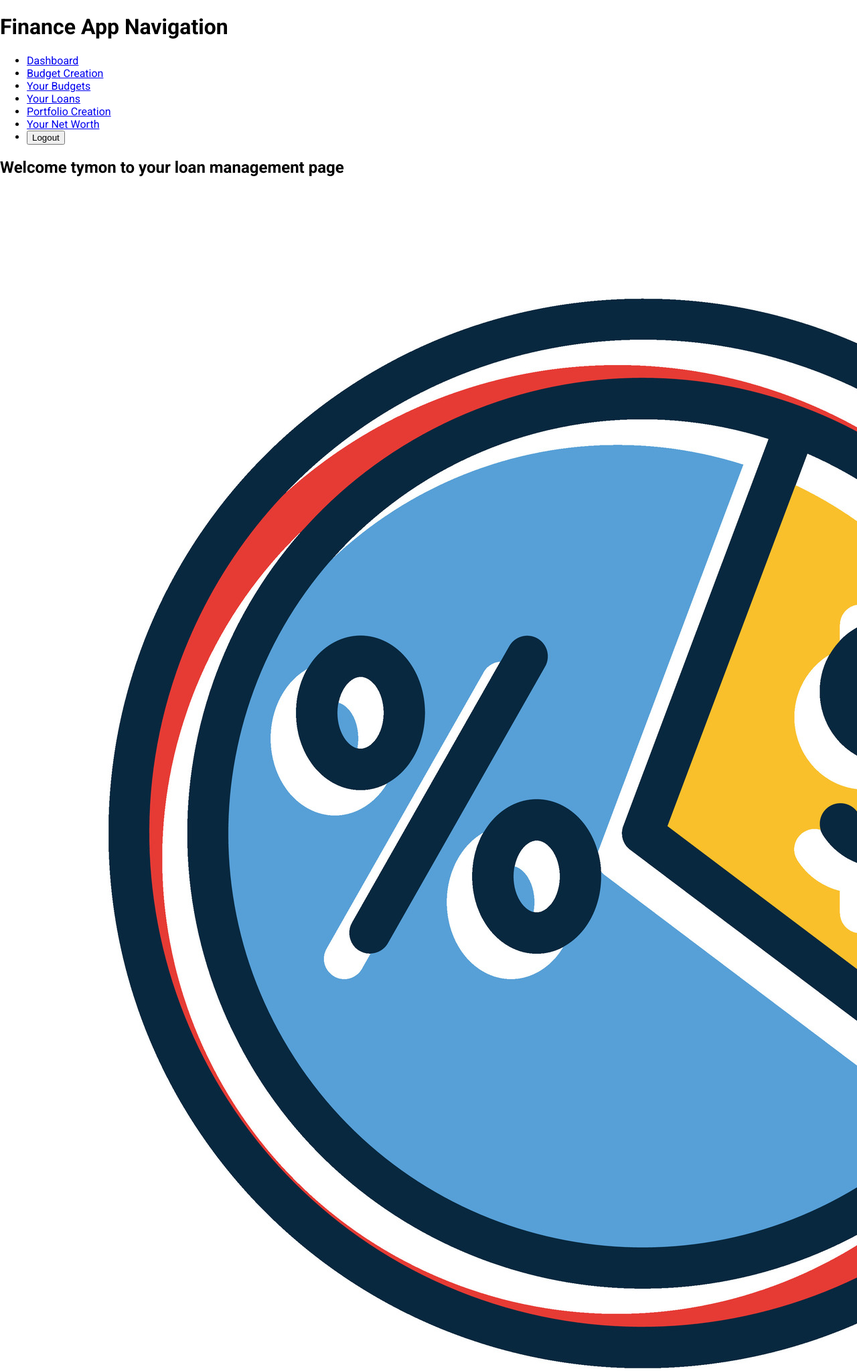
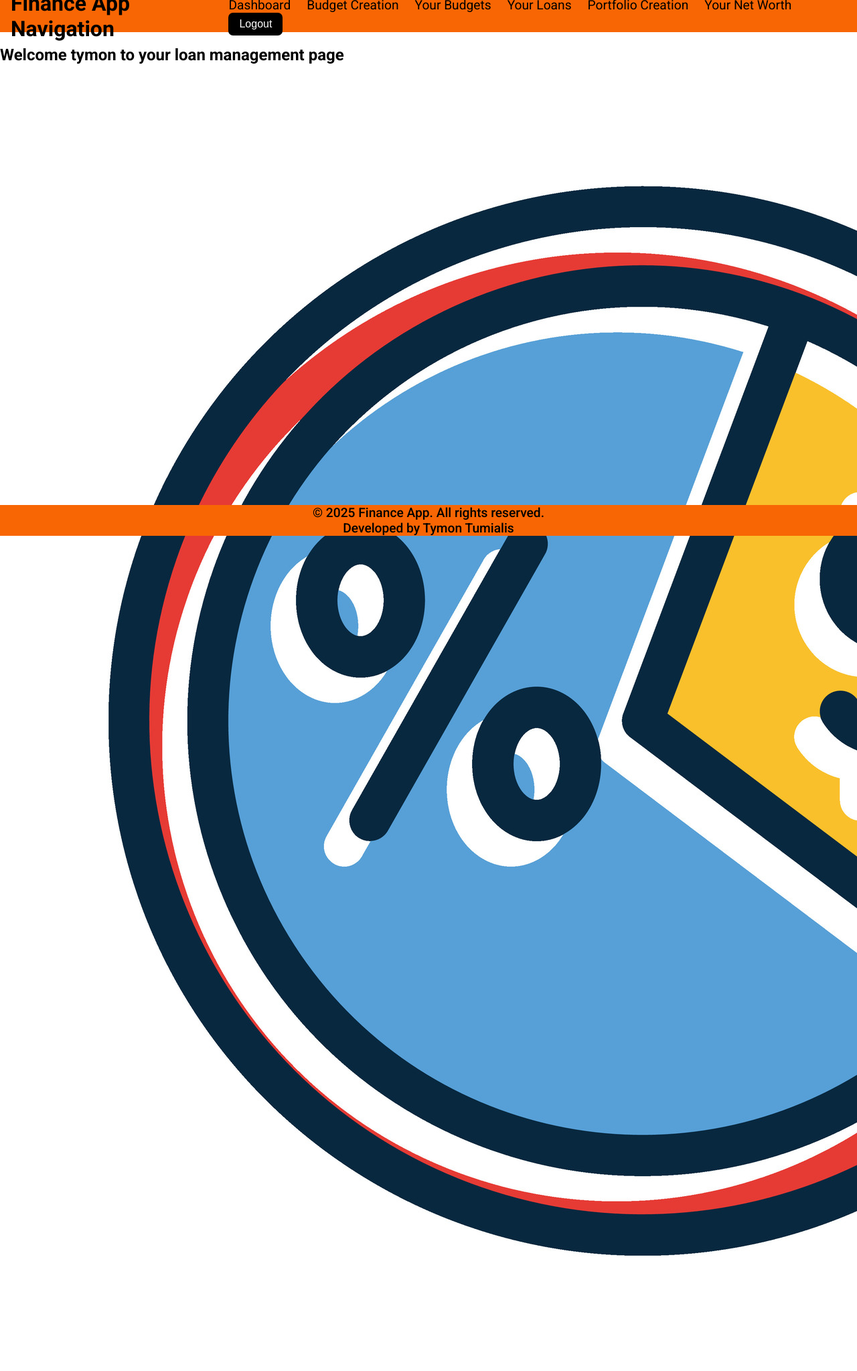
Before and after one commit to tymoneq/finance_app, a Django app: page /dashboard/loans/ in a window 1280 px wide; the page is wider, and only the part inside the window is pictured. Shown: the top 2047 px of that part at 67% size. Run offline with Django 5.2, Linux system fonts and the light colour scheme; a user stored in the database is signed in; data comes from the database, SQL or seed files in the repository; both versions use the stored data as it was after the commit; some web fonts are replaced.

Commit message:
added footer and styles to dashboard and budget creation

```diff
--- a/finance_app/dashboard/functions/pieChart.py
+++ b/finance_app/dashboard/functions/pieChart.py
@@ -58,7 +58,7 @@ def create_pie_chart_from_form(budget_form, formset, context):
             )
 
     if chart.percentage_sum < 0:
-        context["error"] = "Total percentage cannot exceed 100%"
+        context["message"] = "Total percentage cannot exceed 100%"
         return context
 
     return chart.build_chart()
--- a/finance_app/dashboard/static/dashboard/header.css
+++ b/finance_app/dashboard/static/dashboard/header.css
@@ -0,0 +1,66 @@
+.header {
+  background-color: rgb(248, 102, 4);
+  margin: 0;
+  z-index: 10;
+  width: 100%;
+  height: 3rem;
+  padding: 8px 16px;
+  top: 0;
+  left: 0;
+  display: flex;
+  justify-content: space-between;
+  align-items: center;
+}
+
+.header__h1 {
+  color: rgb(0, 0, 0);
+  font-size: 2em;
+  display: inline-block;
+  margin: 0;
+}
+
+.header__nav__ul {
+  list-style-type: none;
+  padding: 0;
+  margin: 0;
+}
+
+.header__nav__li {
+  display: inline-block;
+  margin-right: 20px;
+}
+
+.header__nav__li a {
+  text-decoration: none;
+  color: rgb(0, 0, 0);
+  font-size: 1.2em;
+}
+
+.header__nav__li a:hover,
+.header__nav__li a:active {
+  color: rgb(255, 255, 255);
+  font-size: 1.3em;
+  font-weight: bold;
+}
+
+.header__nav__form {
+  display: inline-block;
+}
+
+.header__nav__li__button {
+  background-color: rgb(0, 0, 0);
+  color: rgb(255, 255, 255);
+  border: none;
+  cursor: pointer;
+  padding: 8px 16px;
+  font-size: 1em;
+  margin: 0px;
+  border-radius: 7px;
+}
+
+.header__nav__li__button:hover,
+.header__nav__li__button:active {
+  background-color: rgb(92, 92, 92);
+  font-size: 1.1em;
+  font-weight: bold;
+}
--- a/finance_app/dashboard/templates/dashboard/budget_detail_view.html
+++ b/finance_app/dashboard/templates/dashboard/budget_detail_view.html
@@ -3,6 +3,12 @@
 
 {% block title %}
 {{ budget.budget_name }} - Budget Detail
+{% endblock %}
+
+
+{% block css_files %}
+  <link rel="stylesheet" type="text/css" href="{% static 'dashboard/budget_creation.css' %}">
+    <link rel="stylesheet" type="text/css" href="{% static 'dashboard/header.css' %}">
 {% endblock %}
 
 {% block content %}
--- a/finance_app/dashboard/templates/dashboard/include/header.html
+++ b/finance_app/dashboard/templates/dashboard/include/header.html
@@ -1,16 +1,16 @@
-<header>
-  <h1>Finance App Navigation</h1>
-  <nav>
-    <ul>
-      <li><a href="{% url 'dashboard' %}">Dashboard</a></li>
-      <li><a href="{% url 'budget_creation' %}">Budget Creation</a></li>
-      <li><a href="{% url 'your_budget' %}">Your Budgets</a></li>
-      <li><a href="{% url 'loans' %}">Your Loans</a></li>
-      <li><a href="{% url 'portfolio_creation' %}">Portfolio Creation</a></li>
-      <li><a href="{% url 'net_worth' %}">Your Net Worth</a></li>
-      <form action="{% url 'logout' %}" method="post">
+<header class="header">
+  <h1 class="header__h1">Finance App Navigation</h1>
+  <nav class ="header__nav">
+    <ul class="header__nav__ul">
+      <li class="header__nav__li"><a href="{% url 'dashboard' %}">Dashboard</a></li>
+      <li class="header__nav__li"><a href="{% url 'budget_creation' %}">Budget Creation</a></li>
+      <li class="header__nav__li"><a href="{% url 'your_budget' %}">Your Budgets</a></li>
+      <li class="header__nav__li"><a href="{% url 'loans' %}">Your Loans</a></li>
+      <li class="header__nav__li"><a href="{% url 'portfolio_creation' %}">Portfolio Creation</a></li>
+      <li class="header__nav__li"><a href="{% url 'net_worth' %}">Your Net Worth</a></li>
+      <form action="{% url 'logout' %}" method="post" class="header__nav__form">
         {% csrf_token %}
-        <li><button type="submit">Logout</button></li>
+        <li class="header__nav__li"><button type="submit" class="header__nav__li__button">Logout</button></li>
       </form>
     </ul>
   </nav>
--- a/finance_app/dashboard/templates/dashboard/loan_view.html
+++ b/finance_app/dashboard/templates/dashboard/loan_view.html
@@ -5,6 +5,12 @@
 {% block title %}
 {{ user.username }}'s Loans View
 {% endblock %}
+
+{% block css_files %}
+  <link rel="stylesheet" type="text/css" href="{% static 'dashboard/budget_creation.css' %}">
+    <link rel="stylesheet" type="text/css" href="{% static 'dashboard/header.css' %}">
+{% endblock %}
+
 
 {% block content %}
 {% include 'dashboard/include/header.html' %}
--- a/finance_app/dashboard/templates/dashboard/net_worth.html
+++ b/finance_app/dashboard/templates/dashboard/net_worth.html
@@ -4,6 +4,12 @@
 {% block title %}
 {{ user.username }}'s Net Worth
 {% endblock %}
+
+{% block css_files %}
+  <link rel="stylesheet" type="text/css" href="{% static 'dashboard/budget_creation.css' %}">
+    <link rel="stylesheet" type="text/css" href="{% static 'dashboard/header.css' %}">
+{% endblock %}
+
 
 {% block content %}
 
--- a/finance_app/dashboard/templates/dashboard/portfolio_creation.html
+++ b/finance_app/dashboard/templates/dashboard/portfolio_creation.html
@@ -6,6 +6,12 @@
 {{ user.username }}'s Portfolio
 
 {%endblock %}
+
+{% block css_files %}
+  <link rel="stylesheet" type="text/css" href="{% static 'dashboard/budget_creation.css' %}">
+    <link rel="stylesheet" type="text/css" href="{% static 'dashboard/header.css' %}">
+{% endblock %}
+
 
 {% block content %}
 {% include 'dashboard/include/header.html' %}
--- a/finance_app/dashboard/views.py
+++ b/finance_app/dashboard/views.py
@@ -91,11 +91,17 @@ class BudgetView(LoginRequiredMixin, View):
                 budget_name = budget_form.cleaned_data.get("budget_name")
                 money_amount = budget_form.cleaned_data.get("money_amount")
                 user = request.user
-
-                budget = Budget.objects.create(
-                    user_name=user, budget_name=budget_name, amount=money_amount
-                )
-                budget.save()
+                # Check if a budget with the same name already exists for the user
+                if Budget.objects.filter(user_name=user, budget_name=budget_name).exists():
+                    context["message"] = "A budget with this name already exists."
+                    return render(
+                        request, "dashboard/budget_creation.html", context
+                    )
+                else:
+                    budget = Budget.objects.create(
+                        user_name=user, budget_name=budget_name, amount=money_amount
+                    )
+                    budget.save()
 
                 for form in formset:
 
--- a/finance_app/finance_app/settings.py
+++ b/finance_app/finance_app/settings.py
@@ -117,7 +117,7 @@ USE_TZ = True
 # Static files (CSS, JavaScript, Images)
 # https://docs.djangoproject.com/en/5.2/howto/static-files/
 
-STATIC_URL = "static/"
+STATIC_URL = "/static/"
 STATICFILES_DIRS = [
     BASE_DIR / "static",  # Directory for static files
 ]
--- a/finance_app/login/static/login/header.css
+++ b/finance_app/login/static/login/header.css
@@ -1,5 +1,5 @@
 .header-login {
-  background-color: rgb(255, 136, 0);
+  background-color: rgb(248, 102, 4);
   margin: 0;
   z-index: 10;
   width: 100%;
--- a/finance_app/login/static/login/login.css
+++ b/finance_app/login/static/login/login.css
@@ -5,7 +5,7 @@
 }
 
 .login-section {
-  background-color: rgb(248, 150, 4);
+  background-color: rgb(248, 102, 4);
   margin: 0;
   border-radius: 10px;
   box-shadow: 5px 10px 10px 7px #888888;
--- a/finance_app/login/static/login/register.css
+++ b/finance_app/login/static/login/register.css
@@ -5,7 +5,7 @@
 }
 
 .register-section {
-  background-color: rgb(248, 150, 4);
+  background-color: rgb(248, 102, 4);
   margin: 0;
   border-radius: 10px;
   box-shadow: 5px 10px 10px 7px #888888;
@@ -67,5 +67,5 @@
 .register-form__submit:hover,
 .register-form__submit:focus,
 .register-form__submit:active {
-  background-color: rgb(200, 0, 0);
+  background-color: rgb(255, 0, 0);
 }
--- a/finance_app/static/styles.css
+++ b/finance_app/static/styles.css
@@ -3,8 +3,25 @@
 * {
   box-sizing: border-box;
 }
+
 body {
   font-family: "Roboto", sans-serif;
   margin: 0;
   background: rgb(255, 255, 255);
 }
+
+.documentation-footer {
+  position: fixed;
+  bottom: 0;
+  left: 0;
+  width: 100%;
+  background-color: rgb(248, 102, 4);
+
+}
+.documentation-footer p {
+  color: rgb(0, 0, 0);
+  font-size: 1.2rem;
+  font-weight: 500;
+  text-align: center;
+  margin: 0;
+}
--- a/finance_app/templates/base.html
+++ b/finance_app/templates/base.html
@@ -5,8 +5,8 @@
 <head>
     <meta charset="UTF-8">
     <meta name="viewport" content="width=device-width, initial-scale=1">
+    <link rel="stylesheet" href="{% static 'styles.css' %}">
     <title>{% block title %}{% endblock %}</title>
-    <link rel="stylesheet" href="{% static 'styles.css' %}">
     {% block css_files %}{% endblock %}
 </head>
 <body>
@@ -14,5 +14,10 @@
     {% block content %}
 
     {% endblock %}
+
+    <footer class="documentation-footer">
+        <p>&copy; 2025 Finance App. All rights reserved.</p>
+        <p>Developed by Tymon Tumialis</p>
+    </footer>
 </body>
 </html>
```
Also changed, not shown: finance_app/dashboard/static/dashboard/budget_creation.css (+127 -0 lines), finance_app/dashboard/static/dashboard/dashboard.css (+85 -0 lines), finance_app/dashboard/templates/dashboard/budget_creation.html (+21 -12 lines), finance_app/dashboard/templates/dashboard/dashboard.html (+24 -12 lines), finance_app/dashboard/templates/dashboard/user_budgets.html (+7 -0 lines), finance_app/db.sqlite3.
